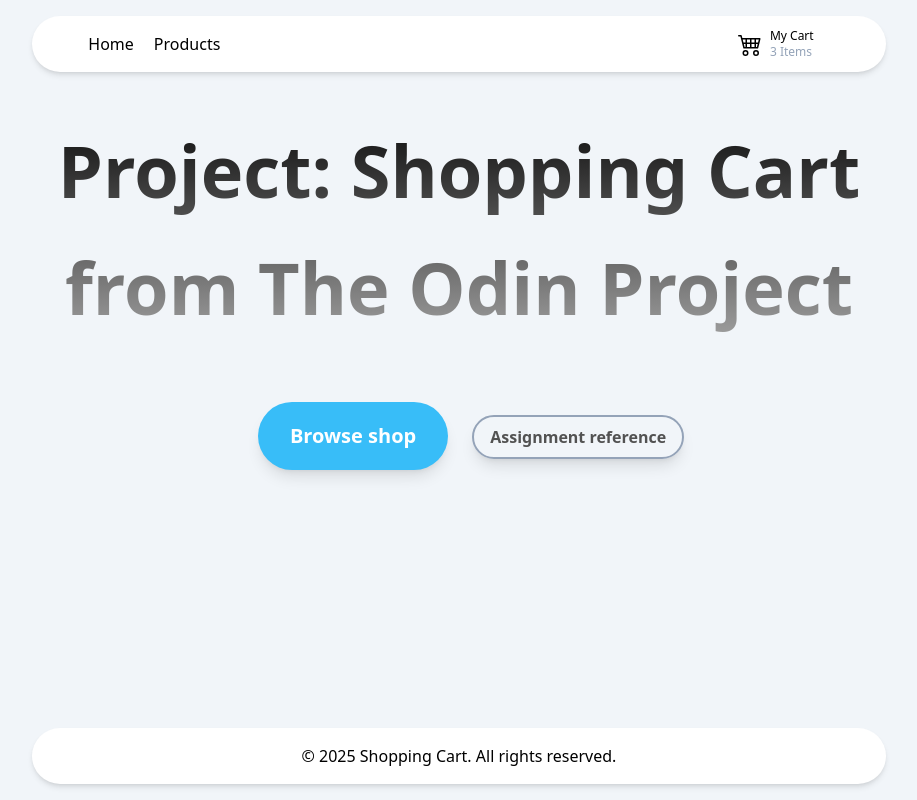
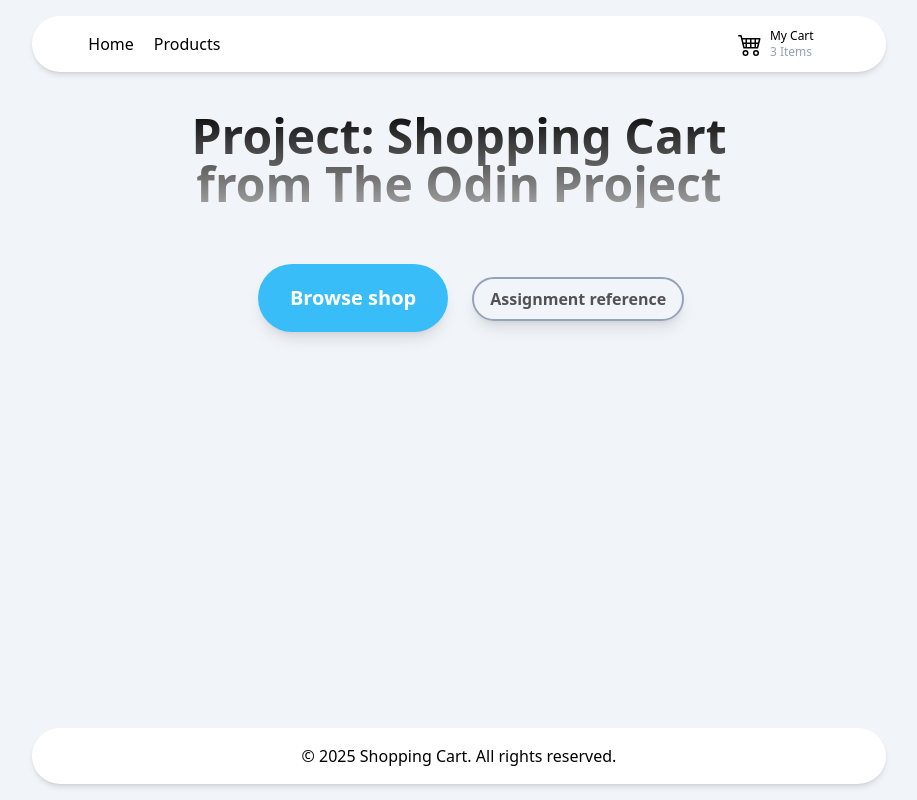
Before and after one commit to mangorango144/shopping-cart, a React (Vite) app: page / in a window 1280 px wide. Shown: the whole page, without its empty margins (181-1098 px from the left). Built offline with nearby package versions, Linux system fonts and the light colour scheme.

Commit message:
refactor: a few tweaks

```diff
--- a/src/routes/Home.jsx
+++ b/src/routes/Home.jsx
@@ -3,7 +3,7 @@
 export default function Home() {
   return (
     <section className="space-x-6 pt-10 font-bold text-center animate-slideUpFadeIn">
-      <p className="bg-clip-text bg-neutral-400 bg-gradient-to-b from-neutral-950 mb-10 text-7xl text-transparent leading-relaxed">
+      <p className="bg-clip-text bg-neutral-400 bg-gradient-to-b from-neutral-950 mb-10 text-3xl text-transparent sm:text-5xl 2xl:text-7xl leading-relaxed">
         Project: Shopping Cart
         <br />
         from The Odin Project
--- a/src/routes/Shop/ShoppingCart/PaymentForm.jsx
+++ b/src/routes/Shop/ShoppingCart/PaymentForm.jsx
@@ -60,7 +60,7 @@
           }}
         />
 
-        <button className="col-span-2 bg-blue-600 hover:bg-blue-700 mt-6 p-4 rounded-xl font-medium text-white">
+        <button className="col-span-2 bg-blue-600 hover:bg-blue-700 mt-6 p-4 rounded-xl font-medium text-white text-xl">
           Make payment
         </button>
       </div>
```
